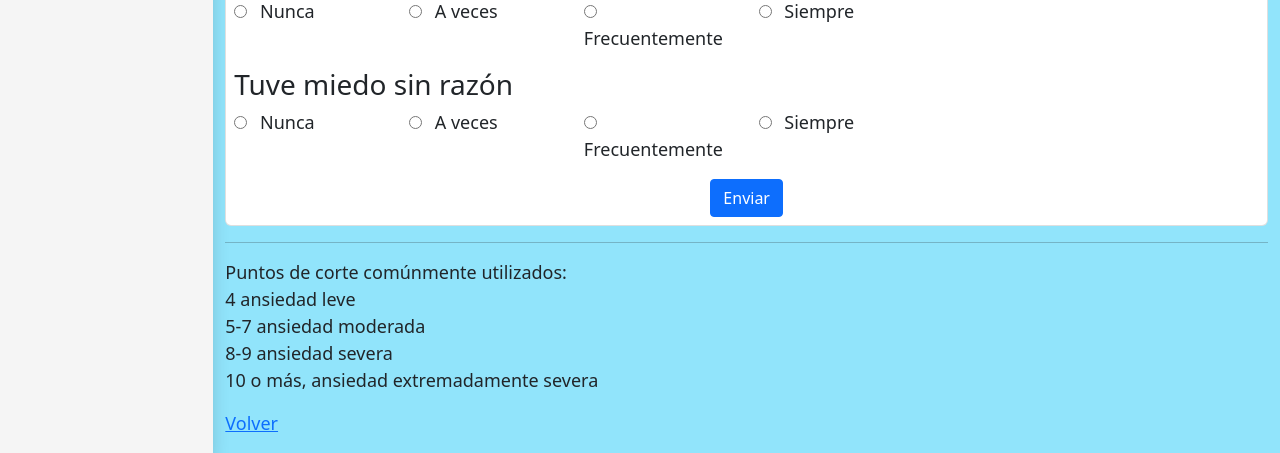
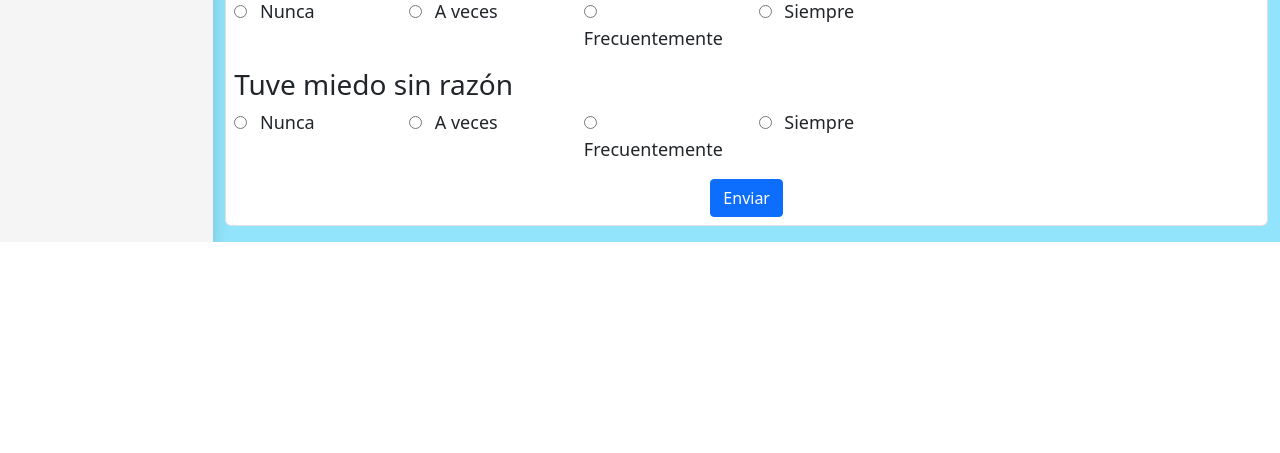
Before and after one commit to DPorta/TDP_SoftwareFactory, a Flask app: page /test_ansiedad in a window 1280 px wide. Shown: the part 1094-1547 px from the top of the page. After the commit the page ends 1336 px from the top, so only its background shows below. Run offline with Flask 3, Linux system fonts and the light colour scheme; the visitor is signed in with stand-in values (Sample User, id 1); parts of the project's set-up code (start-up, migrations or seed data) failed here and were passed over; some libraries are stand-ins or nearby versions.

Commit message:
levantamiento de observaciones de HU 03: Resultado de test psicologico

```diff
--- a/index.py
+++ b/index.py
@@ -585,7 +585,7 @@ def visualizar_resultado(id_alumno_escala):
     if is_logged():
         print('id_alumno_escala:', id_alumno_escala)
         actividades = None
-        name_emoticon = None
+        es_moderado_o_mas = None
         cur = mysql.connection.cursor()
 
         # Obtenemos el resultado del alumno de la tabla alumno escala
@@ -623,46 +623,27 @@ def visualizar_resultado(id_alumno_escala):
 
         cur.close()
 
-        ## Logica para la imagen
-        if id_escala == 1: ## ansiedad
-            if puntaje<4:
-                name_emoticon=img_emoticones[0]
-            elif puntaje==4:
-                name_emoticon=img_emoticones[1]
-            elif puntaje>=5 and puntaje<=7:
-                name_emoticon=img_emoticones[2]
-            elif puntaje==8 or puntaje == 9:
-                name_emoticon=img_emoticones[3]
+        ## Logica para el texto de resultado
+        if id_escala == 1: ## id_escala == 1 - ansiedad
+            if puntaje<=4:
+                es_moderado_o_mas = False
             else:
-                name_emoticon=img_emoticones[4]
-        elif id_escala == 2: ## depresion
-            if puntaje<=4:
-                name_emoticon=img_emoticones[0]
-            elif puntaje==5 or puntaje == 6:
-                name_emoticon=img_emoticones[1]
-            elif puntaje>=7 and puntaje<=10:
-                name_emoticon=img_emoticones[2]
-            elif puntaje>=11 and puntaje <= 13:
-                name_emoticon=img_emoticones[3]
+                es_moderado_o_mas = True
+        elif id_escala == 2: ## id_escala == 2 - depresion
+            if puntaje<=6:
+                es_moderado_o_mas = False
             else:
-                name_emoticon=img_emoticones[4]
+                es_moderado_o_mas = True
         else: ## id_escala == 3 - estres
-            if puntaje<=7:
-                name_emoticon=img_emoticones[0]
-            elif puntaje==8 or puntaje == 9:
-                name_emoticon=img_emoticones[1]
-            elif puntaje>=10 and puntaje<=12:
-                name_emoticon=img_emoticones[2]
-            elif puntaje>=13 and puntaje <= 16:
-                name_emoticon=img_emoticones[3]
+            if puntaje<=9:
+                es_moderado_o_mas = False
             else:
-                name_emoticon=img_emoticones[4]
+                es_moderado_o_mas = True
 
-        url_emoticon = url_for('static', filename='imagenes/' + name_emoticon)
         return render_template('resultado_test.html',
                                 actividades=actividades,
                                 resultado_test=resultado_test,
-                                url_emoticon=url_emoticon)
+                                es_moderado_o_mas=es_moderado_o_mas)
     else:
         return redirect(url_for('login'))
 
--- a/templates/test_ansiedad.html
+++ b/templates/test_ansiedad.html
@@ -53,12 +53,5 @@ endblock title %} {% block content %}
     </div>
   </form>
 </div>
-<hr />
-<p>
-  Puntos de corte comúnmente utilizados:<br />4 ansiedad leve<br />5-7 ansiedad
-  moderada<br />8-9 ansiedad severa <br />10 o más, ansiedad extremadamente
-  severa
-</p>
 
-<a href="/test_psicologico_main">Volver</a>
 {% endblock %}
```
Also changed, not shown: templates/resultado_test.html (+12 -9 lines), templates/test_depresion.html (+0 -7 lines), templates/test_estres.html (+0 -7 lines).
